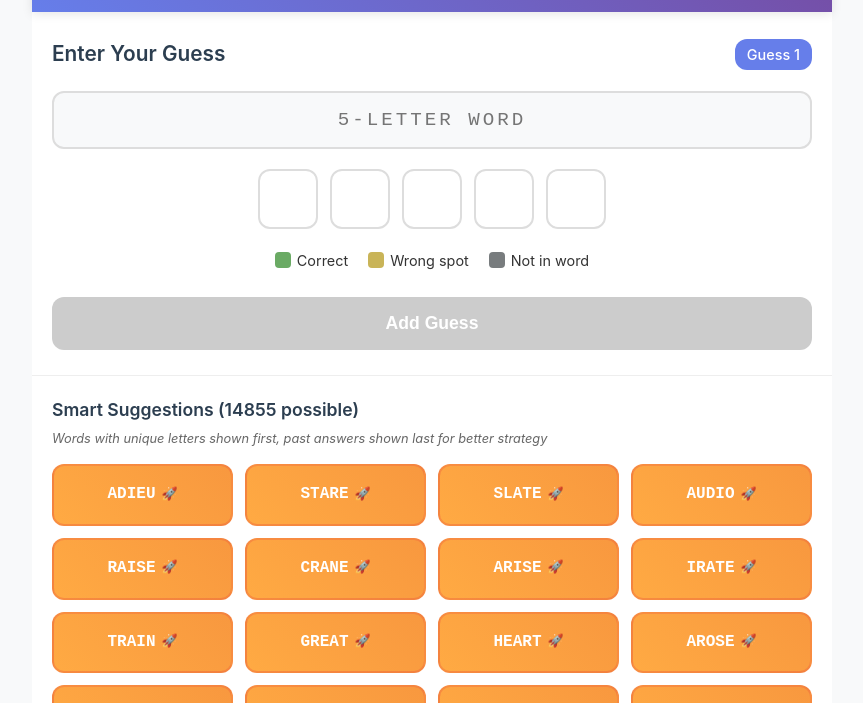
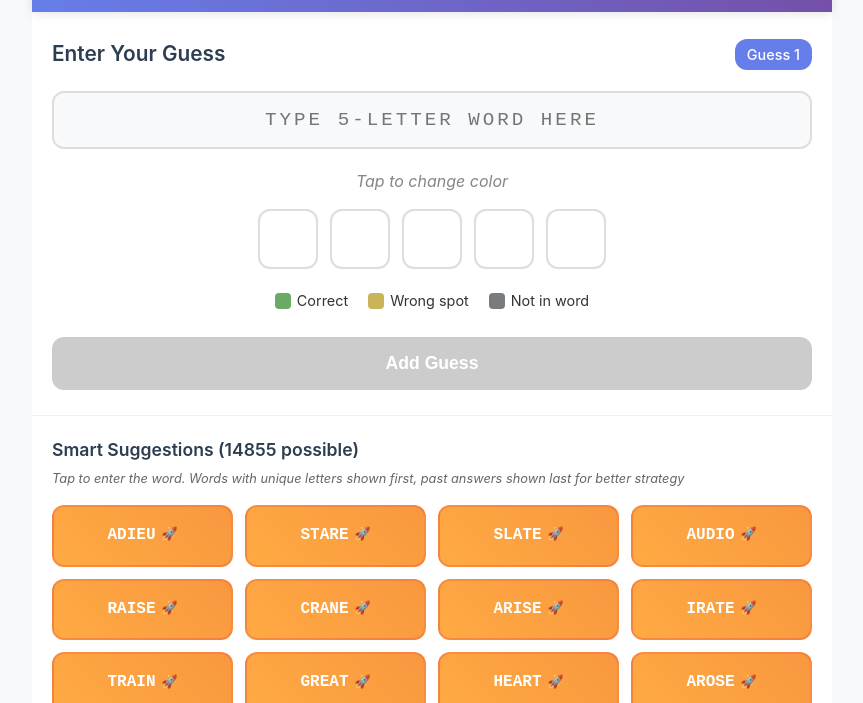
Before and after one commit to zhiqianx/wordle-help, a plain HTML site: page game.html in a window 1280 px wide. Shown: the part 80-783 px from the top of the page, without its empty margins (208-1071 px from the left). Drawn offline with Linux system fonts and the light colour scheme.

Commit message:
clear hint added
add hint

```diff
--- a/game.html
+++ b/game.html
@@ -34,8 +34,10 @@
             </div>
 
             <div class="guess-input">
-                <input type="text" id="guessInput" placeholder="5-letter word" maxlength="5" autocomplete="off">
+                <input type="text" id="guessInput" placeholder="type 5-letter word here" maxlength="5" autocomplete="off">
             </div>
+
+            <p class="color-subtitle">Tap to change color</p>
 
             <div class="feedback-grid" id="feedbackGrid">
                 <div class="feedback-cell" data-index="0"></div>
@@ -72,7 +74,7 @@
         <!-- Suggestions Section -->
         <div class="suggestions-section">
             <h3>Smart Suggestions (<span id="wordCount">0</span> possible)</h3>
-            <p class="suggestions-subtitle">Words with unique letters shown first, past answers shown last for better strategy</p>
+            <p class="suggestions-subtitle">Tap to enter the word. Words with unique letters shown first, past answers shown last for better strategy</p>
             <div id="suggestionsContainer" class="suggestions-container">
                 <div class="loading">Loading suggestions...</div>
             </div>
--- a/style.css
+++ b/style.css
@@ -388,6 +388,14 @@ body {
     margin-bottom: 25px;
     font-size: 0.9rem;
 }
+
+.color-subtitle {
+    text-align: center;
+    font-size: 1rem;
+    font-style: italic;
+    color: #878585;
+    margin-bottom: 15px;
+  }
 
 .legend-item {
     display: flex;
```
